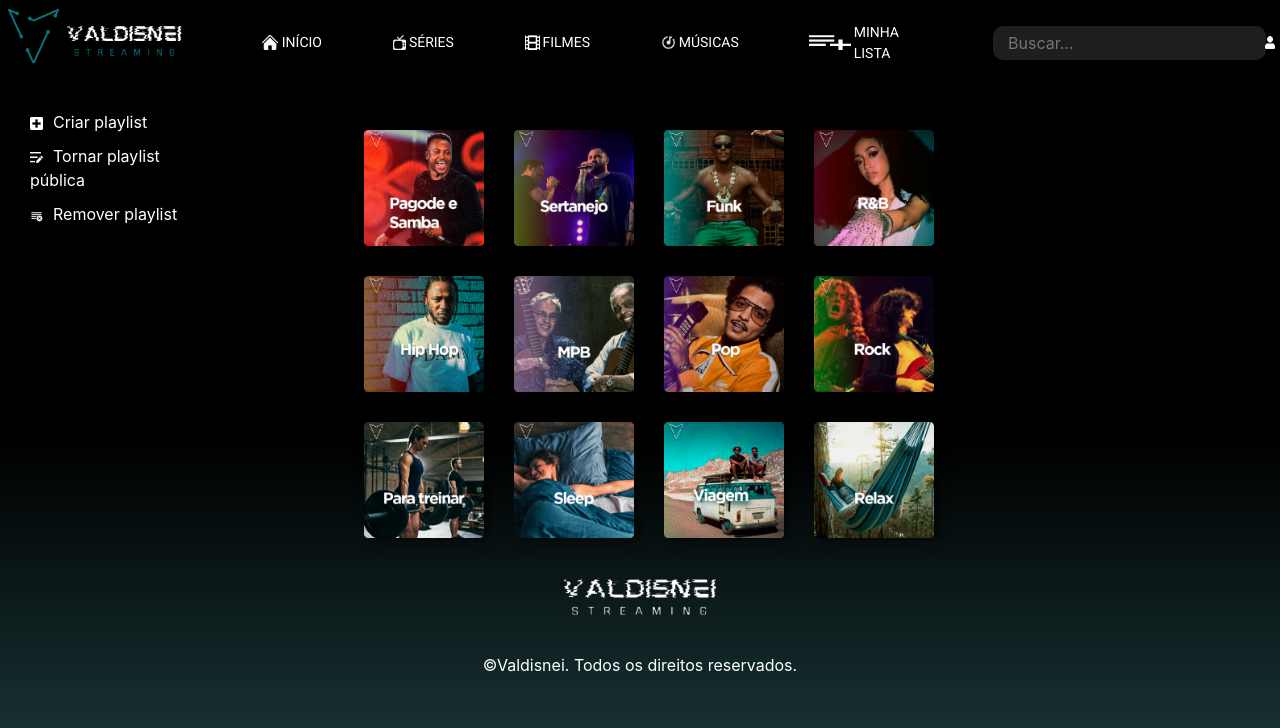
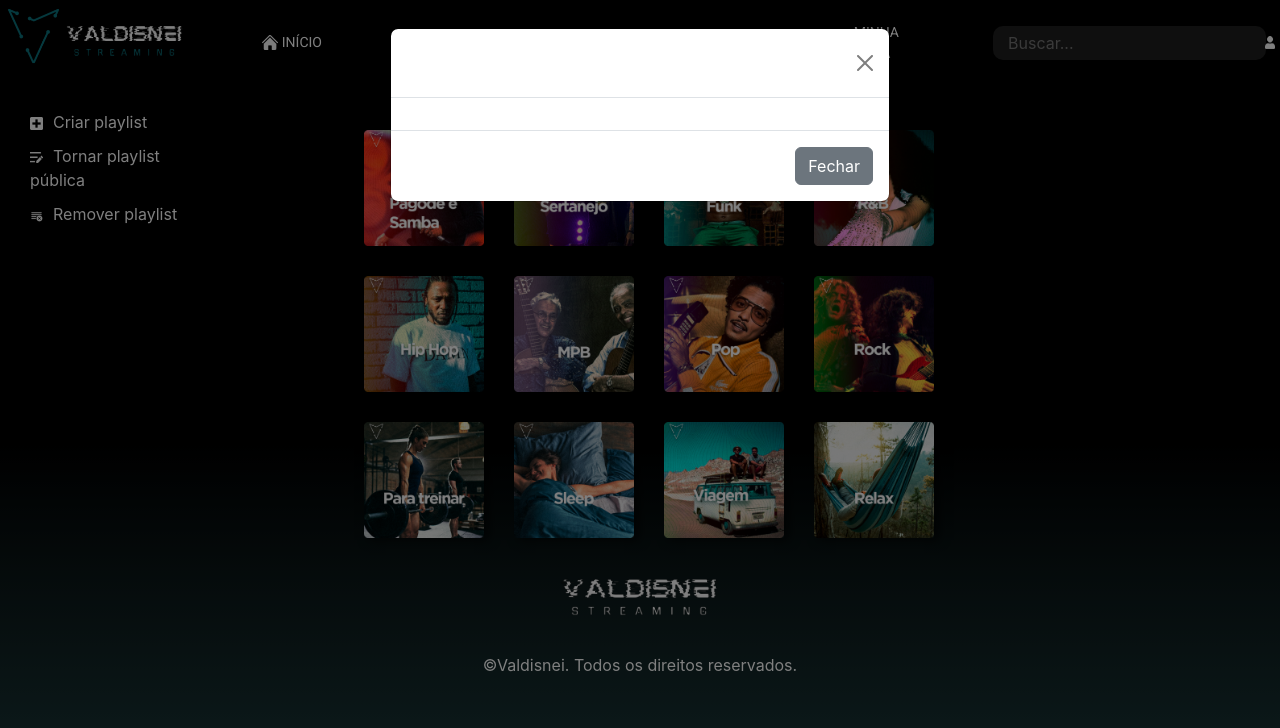
Before and after one commit to thalitamaysa/Projeto_em_grupo-M4, a React (Vite) app in the folder valdisnei_streaming/: page /musica in a window 1280 px wide. Both pictures are taken after a click on the picture 423 px from the left and 187 px from the top of the page. Shown: the top 728 px of the page. Built offline with nearby package versions, Linux system fonts and the light colour scheme.

Commit message:
Adicionando modal

```diff
--- /dev/null
+++ b/valdisnei_streaming/src/components/MusicaModal/MusicaModal.css
@@ -0,0 +1,29 @@
+.modal {
+    position: fixed;
+    top: 0;
+    left: 0;
+    width: 100%;
+    height: 100%;
+    background-color: rgba(0, 0, 0, 0.5);
+    display: flex;
+    justify-content: center;
+    align-items: center;
+    flex-direction: column;
+    z-index: 999;
+  }
+
+  .modal h2 {
+    color: #fff;
+    font-size: 24px;
+    margin-bottom: 20px;
+  }
+
+  .modal button {
+    padding: 10px 20px;
+    background-color: #fff;
+    color: #000;
+    border: none;
+    border-radius: 5px;
+    cursor: pointer;
+    font-size: 16px;
+  }
--- a/valdisnei_streaming/src/pages/Musica/Musica.jsx
+++ b/valdisnei_streaming/src/pages/Musica/Musica.jsx
@@ -1,4 +1,6 @@
-import React from 'react'
+
+import React, { useState } from 'react';
+import { Modal, Button } from 'react-bootstrap';
 import styles from './Musica.module.css'
 import { Link } from 'react-router-dom'
 import Dormir from './../../assets/img/musicas/Dormir.png'
@@ -13,7 +15,6 @@ import Relax from './../../assets/img/musicas/Relax.png'
 import Rock from './../../assets/img/musicas/Rock.png'
 import Sertanejo from './../../assets/img/musicas/Sertanejo.png'
 import Viajar from './../../assets/img/musicas/Viajar.png'
-
 import adicionar from './../../assets/icons/adicionar.png'
 import alterar from './../../assets/icons/alterar.png'
 import excluirlista from './../../assets/icons/excluirlista.png'
@@ -21,6 +22,13 @@ import excluirlista from './../../assets/icons/excluirlista.png'
 import Footer from './../../components/Footer/Footer'
 
 export default function Musica() {
+
+  const handleMusicClick = (musicType) => {
+    setSelectedMusic(musicType);
+    setShowModal(true);
+  };
+  const [showModal, setShowModal] = useState(false);
+const [selectedMusic, setSelectedMusic] = useState('');
   return (
 
     <div className={styles.container}>
@@ -40,8 +48,8 @@ export default function Musica() {
       </div>
       <div className={styles.opcoes}>
         <div className={styles.linha1}>
-          <img src={PagodeSamba} alt="" />
-          <img src={Sertanejo} alt="" />
+         <img src={PagodeSamba} alt="" onClick={() => handleMusicClick('PagodeSamba')} />
+          <img src={Sertanejo} alt="" onClick={() => handleMusicClick('Sertanejo')} />
           <img src={Funk} alt="" />
           <img src={RB} alt="" />
         </div>
@@ -58,6 +66,19 @@ export default function Musica() {
           <img src={Relax} alt="" />
         </div>
       </div>
+      <Modal show={showModal} onHide={() => setShowModal(false)} style={{width: '100vw', height:'100vh'}}>
+  <Modal.Header closeButton>
+    <Modal.Title>Músicas de {selectedMusic}</Modal.Title>
+  </Modal.Header>
+  <Modal.Body>
+    {/* Conteúdo do modal aqui */}
+  </Modal.Body>
+  <Modal.Footer>
+    <Button variant="secondary" onClick={() => setShowModal(false)}>
+      Fechar
+    </Button>
+  </Modal.Footer>
+</Modal>
     </div>
     )
   }
--- a/valdisnei_streaming/src/pages/Musica/Musica.module.css
+++ b/valdisnei_streaming/src/pages/Musica/Musica.module.css
@@ -77,3 +77,7 @@
 .icons img {
     margin-right: 10px;
 }
+.modal-body {
+    width: 100vw;
+    overflow-y: auto;
+  }
```
Also changed, not shown: valdisnei_streaming/src/components/MusicaModal/MusicaModal.jsx (added).
